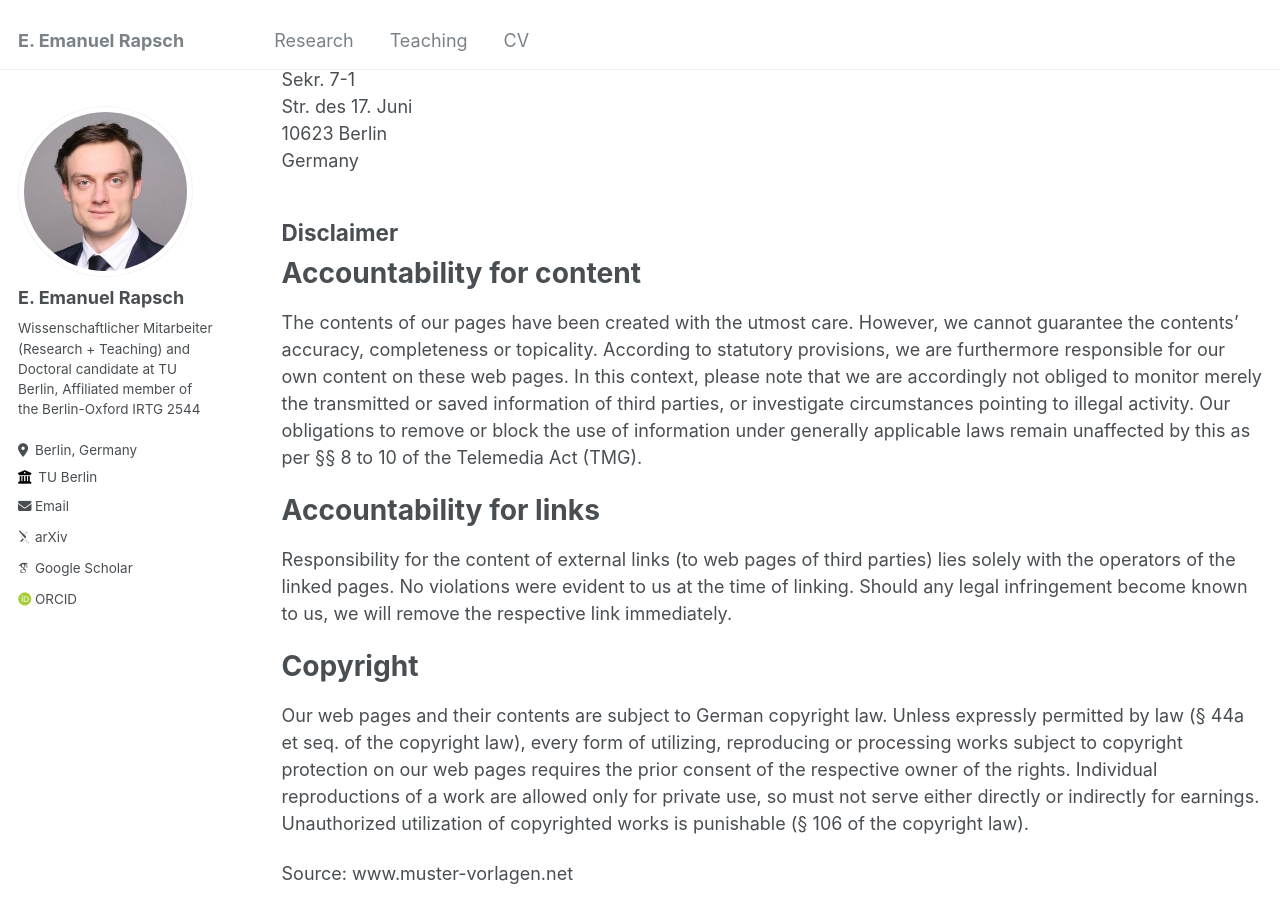
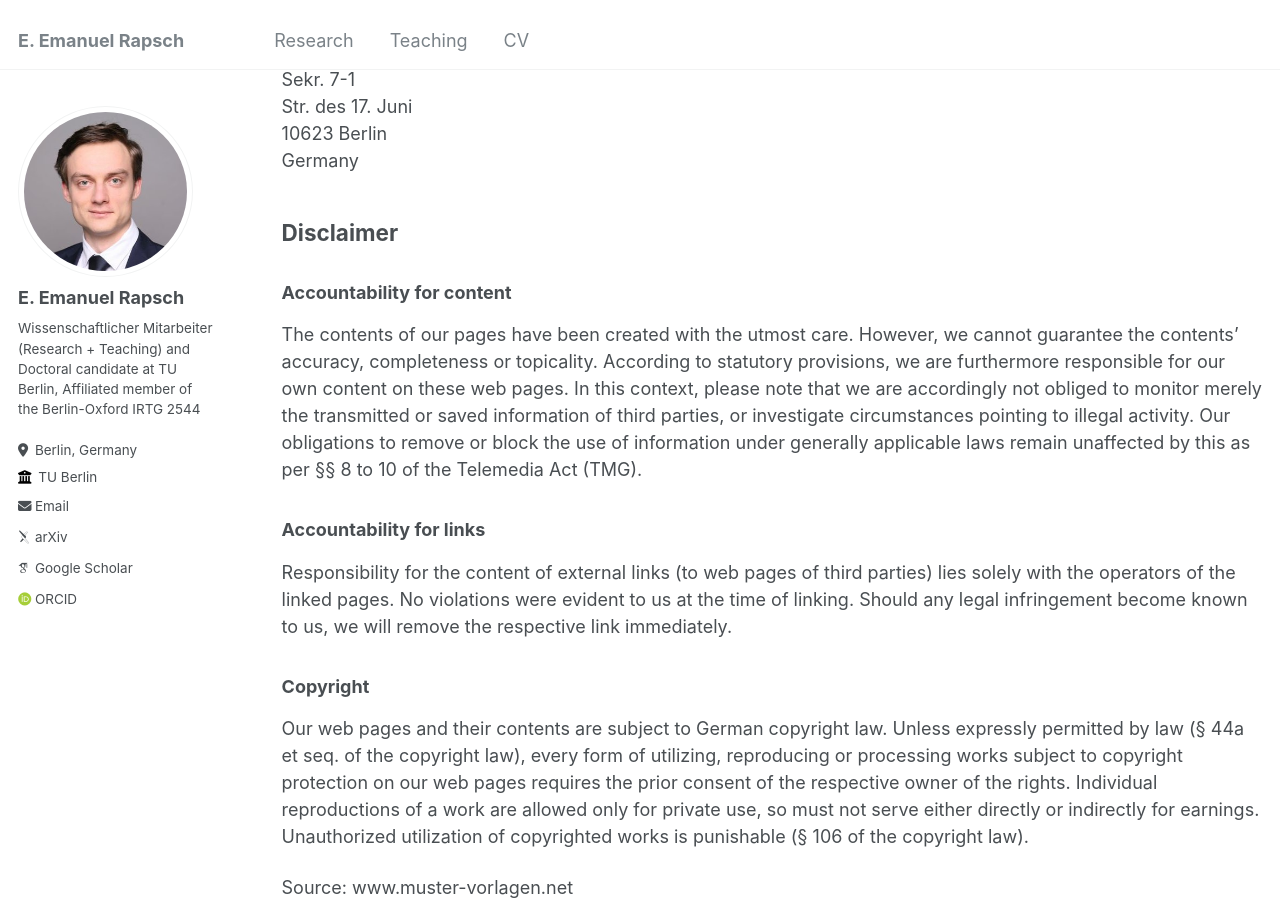
Before and after one commit to erapsch/erapsch.github.io, a Jekyll site: the page built from _pages/legal-notice.md, in a window 1280 px wide and 900 px high, scrolled down 740 px. Built offline with Jekyll 4.4.1, drawn with Linux system fonts in a browser that asks for light colours; some web fonts are replaced.

Commit message:
format headings

```diff
--- a/_pages/legal-notice.md
+++ b/_pages/legal-notice.md
@@ -35,15 +35,15 @@ Germany
 
 ## Disclaimer
 
-# Accountability for content
+### Accountability for content
 
 The contents of our pages have been created with the utmost care. However, we cannot guarantee the contents’ accuracy, completeness or topicality. According to statutory provisions, we are furthermore responsible for our own content on these web pages. In this context, please note that we are accordingly not obliged to monitor merely the transmitted or saved information of third parties, or investigate circumstances pointing to illegal activity. Our obligations to remove or block the use of information under generally applicable laws remain unaffected by this as per §§ 8 to 10 of the Telemedia Act (TMG).
 
-# Accountability for links
+### Accountability for links
 
 Responsibility for the content of external links (to web pages of third parties) lies solely with the operators of the linked pages. No violations were evident to us at the time of linking. Should any legal infringement become known to us, we will remove the respective link immediately.
 
-# Copyright
+### Copyright
 
 Our web pages and their contents are subject to German copyright law. Unless expressly permitted by law (§ 44a et seq. of the copyright law), every form of utilizing, reproducing or processing works subject to copyright protection on our web pages requires the prior consent of the respective owner of the rights. Individual reproductions of a work are allowed only for private use, so must not serve either directly or indirectly for earnings. Unauthorized utilization of copyrighted works is punishable (§ 106 of the copyright law).
 
```
